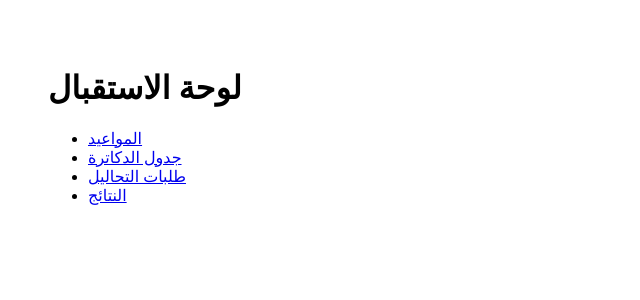
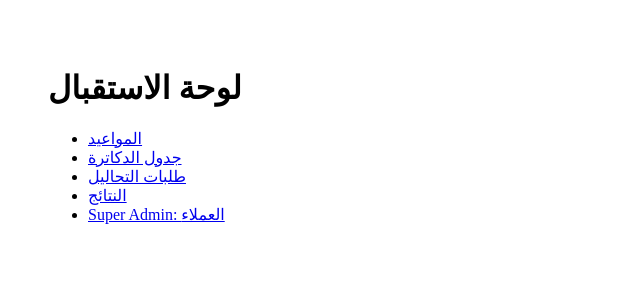
Before and after one commit to emadelrefayy/STAR-1, a Next.js app: page /dashboard in a window 1280 px wide. Shown: the top 300 px of the page, without its empty margins (0-640 px from the left). Built offline with nearby package versions, Linux system fonts and the light colour scheme.

Commit message:
Update page.tsx

```diff
--- a/app/dashboard/page.tsx
+++ b/app/dashboard/page.tsx
@@ -17,6 +17,9 @@ export default function DashboardHome() {
               </li>
             ))
           )}
+          <li>
+            <Link href="/dashboard/admin/tenants">Super Admin: العملاء</Link>
+          </li>
         </ul>
       </nav>
     </div>
```
